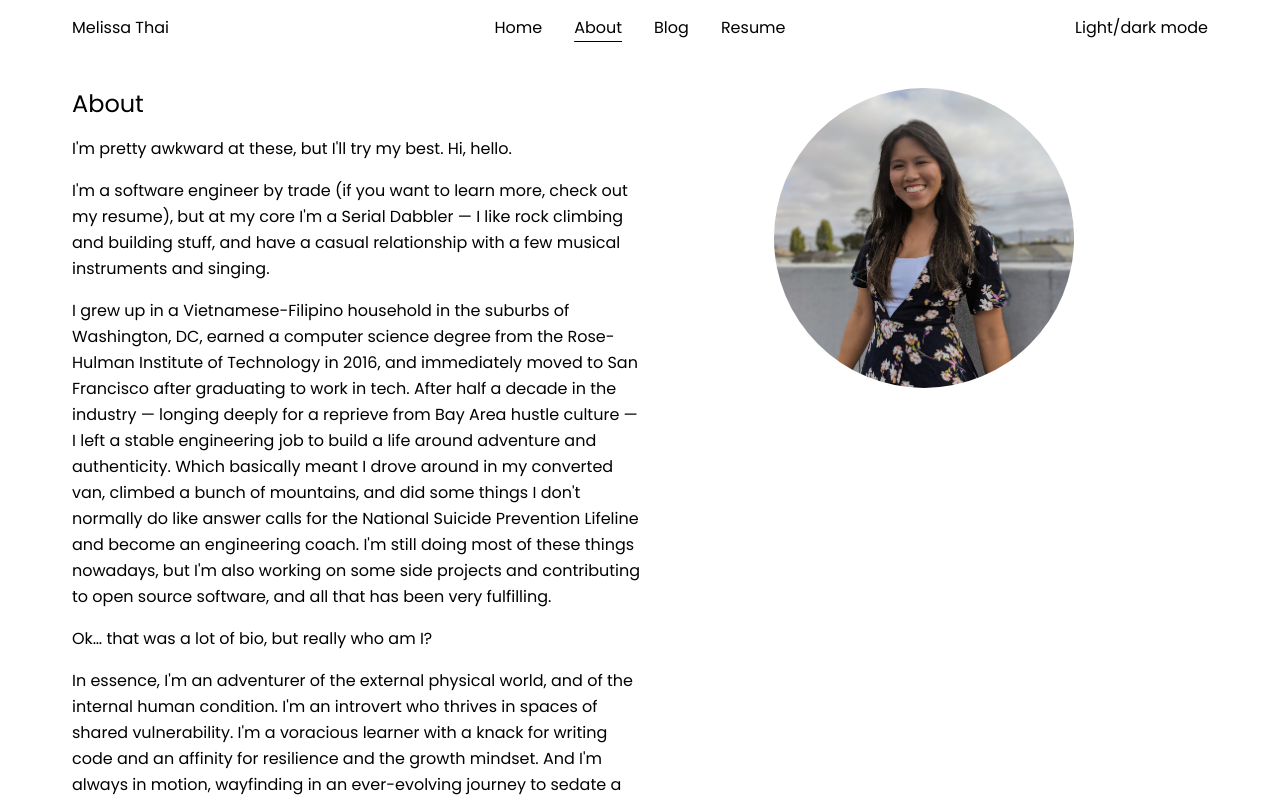
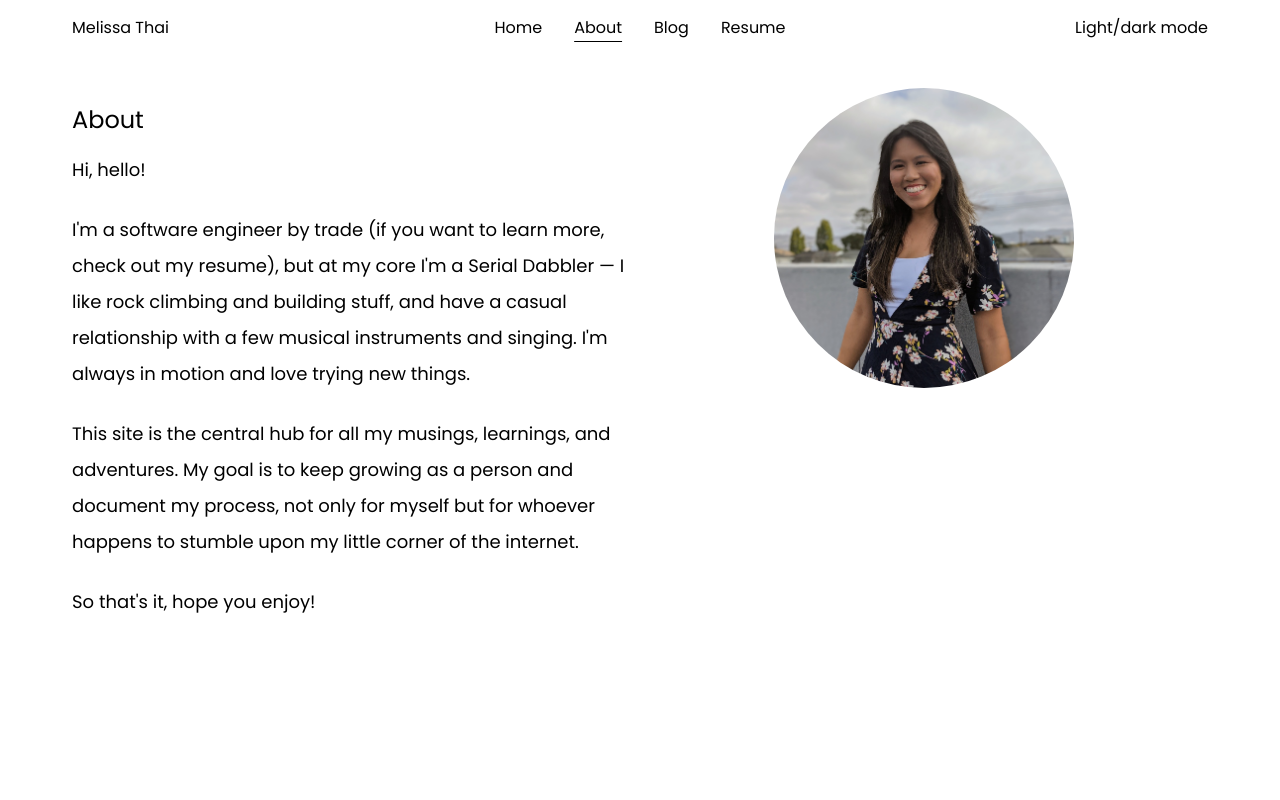
Before and after one commit to melissapthai/melissapthai.com, a Next.js app: page /about in a window 1280 px wide. Shown: the top 800 px of the page. Built offline with nearby package versions, Linux system fonts and the light colour scheme.

Commit message:
update bio

```diff
--- a/components/footer.tsx
+++ b/components/footer.tsx
@@ -1,8 +1,8 @@
 import { useRouter } from "next/router";
 import NavLink from "./navlink";
-import { Route } from "./interfaces/route";
+import { routes } from "../data/routes";
 
-export default function Footer({ routes }: { routes: Route[] }) {
+export default function Footer() {
   const router = useRouter();
   const currentYear = new Date().getFullYear();
 
--- a/components/header.tsx
+++ b/components/header.tsx
@@ -1,9 +1,9 @@
 import { useRouter } from "next/router";
 
 import NavLink from "./navlink";
-import { Route } from "./interfaces/route";
+import { routes } from "../data/routes";
 
-export default function Header({ routes }: { routes: Route[] }) {
+export default function Header() {
   const router = useRouter();
   return (
     <header className="flex items-center px-10">
--- a/components/interfaces/route.tsx
+++ /dev/null
@@ -1,5 +0,0 @@
-export interface Route {
-  href: string;
-  title: string;
-  exact: boolean;
-}
--- a/components/layout.tsx
+++ b/components/layout.tsx
@@ -1,36 +1,12 @@
 import Header from "./header";
 import Footer from "./footer";
-import { Route } from "./interfaces/route";
-
-const routes: Array<Route> = [
-  {
-    href: "/",
-    title: "Home",
-    exact: true,
-  },
-  {
-    href: "/about",
-    title: "About",
-    exact: false,
-  },
-  {
-    href: "/blog",
-    title: "Blog",
-    exact: false,
-  },
-  {
-    href: "/resume",
-    title: "Resume",
-    exact: false,
-  },
-];
 
 export default function Layout({ children }: { children: React.ReactNode }) {
   return (
     <div className="flex flex-col px-8 font-poppins">
-      <Header routes={routes} />
+      <Header />
       <main className="min-h-screen">{children}</main>
-      <Footer routes={routes} />
+      <Footer />
     </div>
   );
 }
--- /dev/null
+++ b/data/routes.tsx
@@ -0,0 +1,25 @@
+interface Route {
+  href: string;
+  title: string;
+  exact?: boolean;
+}
+
+export const routes: Array<Route> = [
+  {
+    href: "/",
+    title: "Home",
+    exact: true,
+  },
+  {
+    href: "/about",
+    title: "About",
+  },
+  {
+    href: "/blog",
+    title: "Blog",
+  },
+  {
+    href: "/resume",
+    title: "Resume",
+  },
+];
--- a/pages/about.tsx
+++ b/pages/about.tsx
@@ -3,40 +3,28 @@ import Image from "next/image";
 export default function About() {
   return (
     <div className="flex flex-row py-8 px-10">
-      <div className="w-1/2 space-y-4 leading-relaxed">
-        <h1 className="text-2xl">About</h1>
-        <p>I'm pretty awkward at these, but I'll try my best. Hi, hello.</p>
+      <div className="flex w-1/2 justify-center">
+        <div className="w-paragraph">
+          <h1 className="text-2xl py-4">About</h1>
+          <div className="text-lg  space-y-6 leading-loose">
+            <p>
+              Hi, hello!
+            </p>
             <p>
               I'm a software engineer by trade (if you want to learn more, check out
               my resume), but at my core I'm a Serial Dabbler — I like rock climbing
               and building stuff, and have a casual relationship with a few musical
-          instruments and singing.
+              instruments and singing. I'm always in motion and love trying new things.
             </p>
             <p>
-          I grew up in a Vietnamese-Filipino household in the suburbs of
-          Washington, DC, earned a computer science degree from the Rose-Hulman
-          Institute of Technology in 2016, and immediately moved to San
-          Francisco after graduating to work in tech. After half a decade in the
-          industry — longing deeply for a reprieve from Bay Area hustle culture
-          — I left a stable engineering job to build a life around adventure and
-          authenticity. Which basically meant I drove around in my converted
-          van, climbed a bunch of mountains, and did some things I don't
-          normally do like answer calls for the National Suicide Prevention
-          Lifeline and become an engineering coach. I'm still doing most of
-          these things nowadays, but I'm also working on some side projects and
-          contributing to open source software, and all that has been very
-          fulfilling.
+              This site is the central hub for all my musings, learnings, and adventures.
+              My goal is to keep growing as a person and document my process, not only
+              for myself but for whoever happens to stumble upon my little corner of the
+              internet.
             </p>
-        <p>Ok… that was a lot of bio, but really who am I?</p>
-        <p>
-          In essence, I'm an adventurer of the external physical world, and of
-          the internal human condition. I'm an introvert who thrives in spaces
-          of shared vulnerability. I'm a voracious learner with a knack for
-          writing code and an affinity for resilience and the growth mindset.
-          And I'm always in motion, wayfinding in an ever-evolving journey to
-          sedate a bubbling inner restlessness.
-        </p>
-        <p>So yea, that's me. I hope you enjoy the stories I have to tell.</p>
+            <p>So that's it, hope you enjoy!</p>
+          </div>
+        </div>
       </div>
       <div className="flex h-full w-1/2 justify-center">
         <Image
--- a/tailwind.config.js
+++ b/tailwind.config.js
@@ -11,6 +11,9 @@ module.exports = {
       fontFamily: {
         poppins: ["Poppins", ...defaultTheme.fontFamily.sans],
       },
+      width: {
+        paragraph: "42rem",
+      },
     },
   },
   plugins: [],
```
Lines whose indentation alone changed are shown as unchanged.
